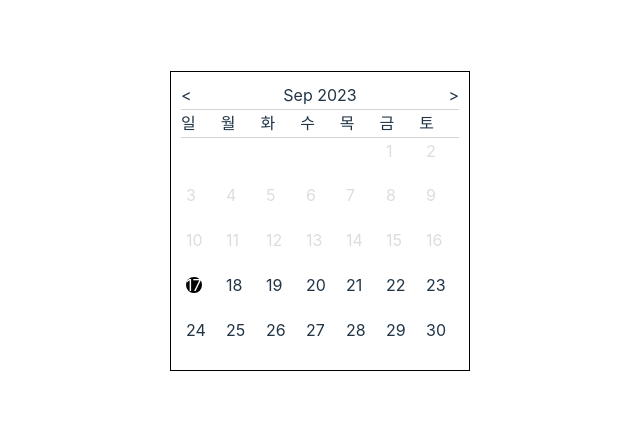
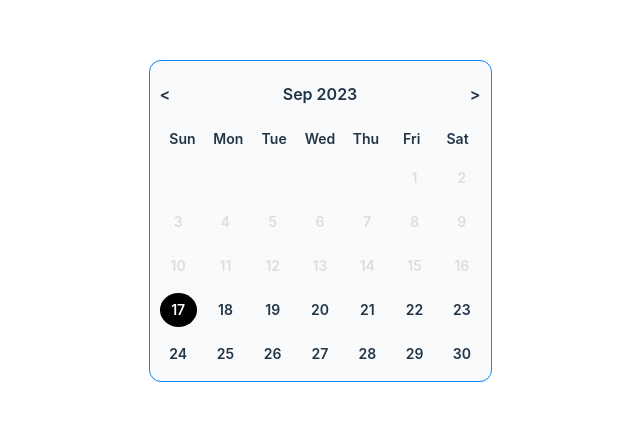
Before and after one commit to JW-Choi-4631/calendar-test, a React (Vite) app: page / in a window 1280 px wide. Shown: the part 179-600 px from the top of the page, without its empty margins (320-960 px from the left). Built offline with nearby package versions, Linux system fonts and the light colour scheme.

Commit message:
design: 폰트 디자인 변경

```diff
--- a/src/App.css
+++ b/src/App.css
@@ -8,9 +8,11 @@ main {
 }
 
 #calendar {
-  width: 300px;
-  height: 300px;
-  border: 1px solid black;
+  width: 343px;
+  height: 322px;
+  background-color: #f9fafb;
+  border: 0.3px solid #0a84ff;
+  border-radius: 12px;
   padding: 10px;
 }
 
@@ -19,29 +21,42 @@ main {
   justify-content: space-between;
   align-items: center;
   width: 100%;
-  height: 10%;
-  border-bottom: 0.3px solid lightgray;
+  height: 15%;
+  font-weight: 600;
+  size: 16px;
+  line-height: 24px;
+  letter-spacing: 0.5%;
 }
 
 #day-list {
   display: grid;
   width: 100%;
-  height: 10%;
+  height: 15%;
   grid-template-columns: 1fr 1fr 1fr 1fr 1fr 1fr 1fr;
   align-items: center;
-  border-bottom: 0.3px solid lightgray;
+  text-align: center;
+  font-weight: 600;
+  font-size: 14px;
+  letter-spacing: 1.25%;
 }
 
 #date-list {
   display: grid;
   grid-template-columns: 1fr 1fr 1fr 1fr 1fr 1fr 1fr;
-  gap: 2px;
+  gap: 10px;
   width: 100%;
-  height: 80%;
+  height: 70%;
+  font-weight: 600;
+  font-size: 14px;
+  letter-spacing: 1.25%;
 }
 
 .day {
+  display: flex;
+  justify-content: center;
+  align-items: center;
   width: 100%;
   height: 100%;
   padding: 5px;
+  border-radius: 50%;
 }
--- a/src/App.jsx
+++ b/src/App.jsx
@@ -108,13 +108,13 @@ function App() {
             <div onClick={nextMonth}>{">"}</div>
           </div>
           <ul id="day-list">
-            <li>일</li>
-            <li>월</li>
-            <li>화</li>
-            <li>수</li>
-            <li>목</li>
-            <li>금</li>
-            <li>토</li>
+            <li>Sun</li>
+            <li>Mon</li>
+            <li>Tue</li>
+            <li>Wed</li>
+            <li>Thu</li>
+            <li>Fri</li>
+            <li>Sat</li>
           </ul>
           <div id="date-list">
             {calendarArray.map((item, index) => {
@@ -143,8 +143,8 @@ function DayComp({ year, month, day, today }) {
 
   if (date.getTime() === check.getTime()) {
     return (
-      <div className="day" onClick={onClick}>
-        <div style={{ width: "fit-content", borderRadius: "50%", backgroundColor: "black", color: "white" }}>{day}</div>
+      <div className="day" onClick={onClick} style={{ backgroundColor: "black", color: "white" }}>
+        {day}
       </div>
     );
   }
```
